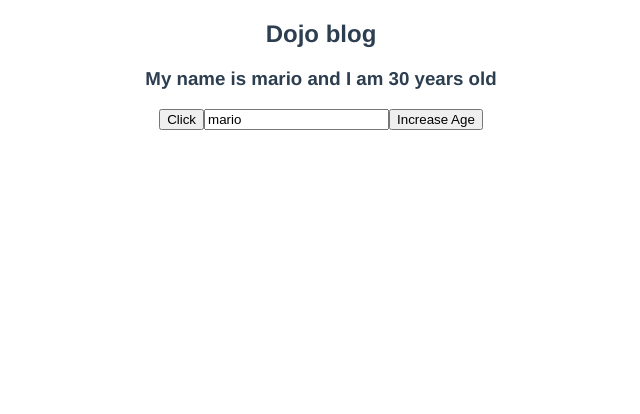
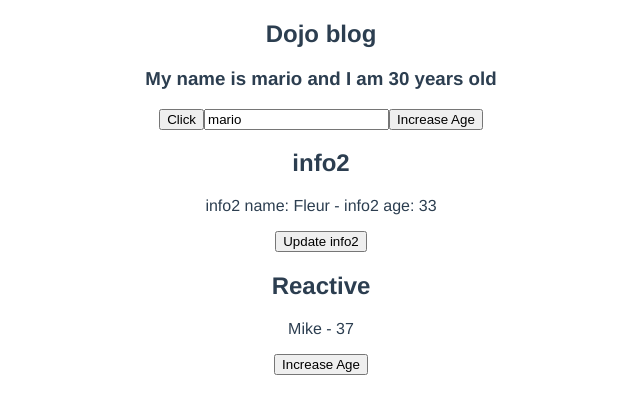
Before and after one commit to AdaN6/vue3_CLI, a Vue app in the folder dojo-blog/: page / in a window 1280 px wide. Shown: the top 414 px of the page, without its empty margins (319-959 px from the left). Built offline with nearby package versions, Linux system fonts and the light colour scheme.

Commit message:
added REACTIVE

```diff
--- a/dojo-blog/src/views/Home.vue
+++ b/dojo-blog/src/views/Home.vue
@@ -8,13 +8,21 @@
     <button @click="handleClick">Click</button>
     <input type="text" v-model="name">
     <button @click="age++">Increase Age</button>
+    <!-- info2 -->
+    <h2>info2</h2>
+    <p>info2 name: {{ info2.name }} - info2 age: {{ info2.age }}</p>
+    <button @click="updateInfo2">Update info2</button>
+    <!-- reactive  -->
+    <h2>Reactive</h2>
+    <p>{{ r2.name }} - {{ r2.age }}</p>
+    <button @click="updateR2">Increase Age</button>
   </div>
 </template>
 
 <script>
 // @ is an alias to /src
 
-import { ref } from 'vue'
+import { ref, reactive } from 'vue'
 
 export default {
   name: 'Home',
@@ -36,6 +44,10 @@ setup() {
   const name = ref('mario')
   const age = ref(30)
 
+  const info2 = ref({name: 'Fleur', age: 33})
+  // --> reactive
+  const r2 = reactive({name: 'Mike', age: 37})
+
 
  // create function
  const handleClick = () => {
@@ -48,8 +60,17 @@ setup() {
   age.value = 40
  }
 
- return {name, age, handleClick}
-},
+// --> info 2
+ const updateInfo2 = () => {
+  info2.value.age = 34
+ }
+
+// --> Reactive
+const updateR2 = () => {
+  r2.age= r2.age + 1
+ }
+ return {name, age, handleClick, info2, updateInfo2, r2, updateR2}
+}
 
 }
 </script>
```
